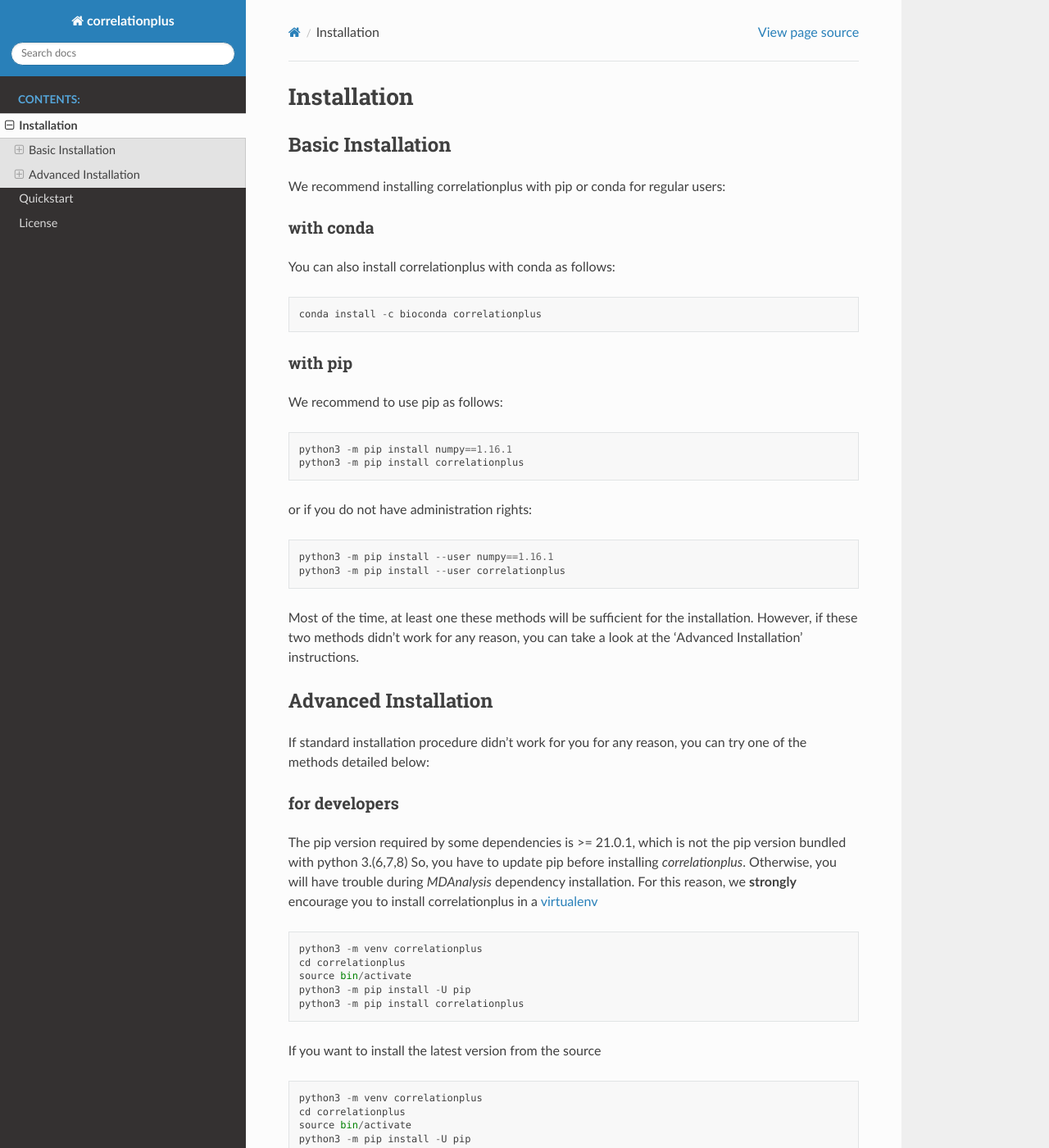
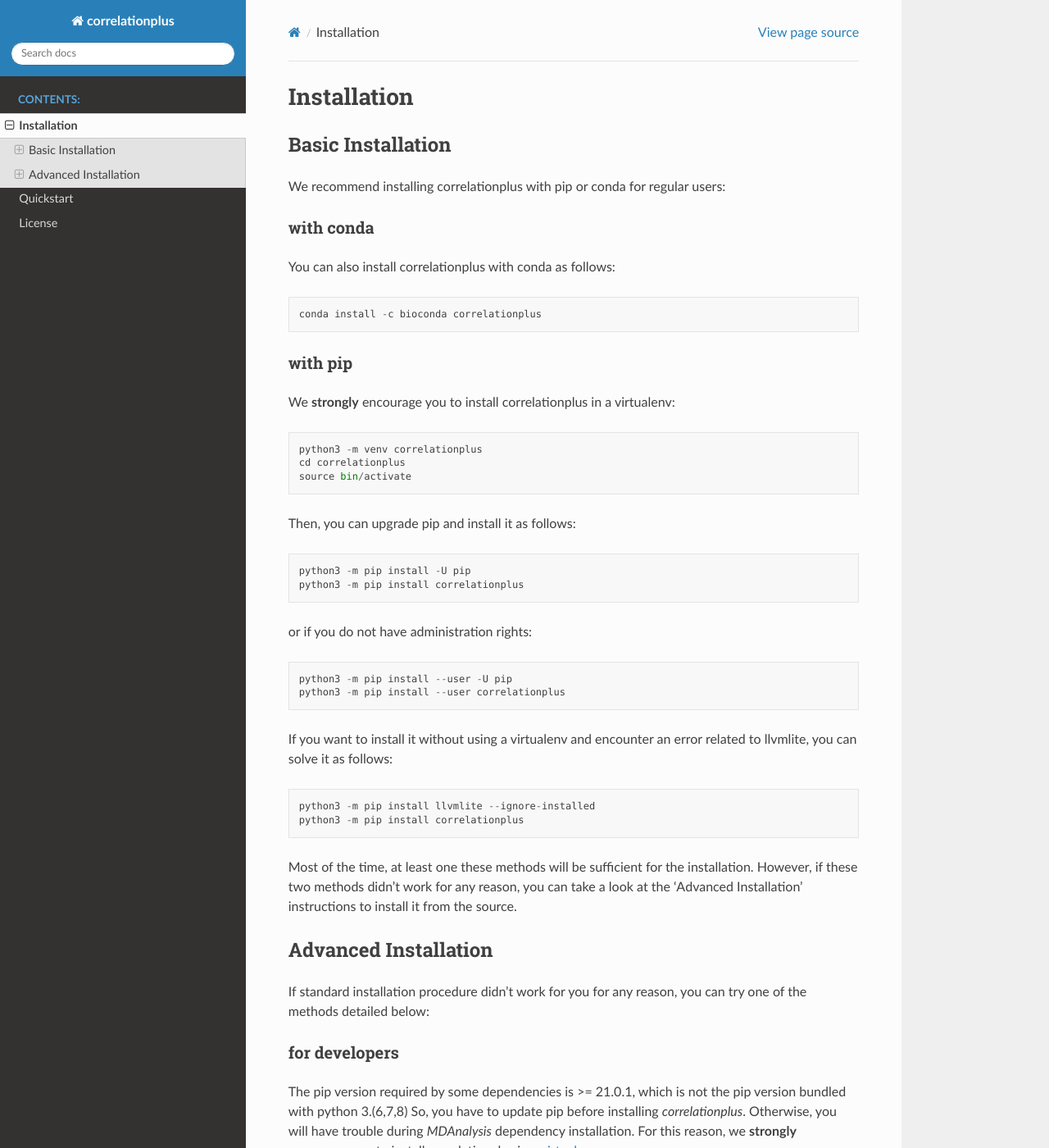
Before and after one commit to tekpinar/correlationplus, a Sphinx documentation site: the page built from docs/installation.rst, in a window 1280 px wide and 1400 px high. Shown: the whole window at 82% size. Built offline with Sphinx 7.4.7 and the Read the Docs theme 2.0.0, drawn with Linux system fonts in a browser that asks for light colours.

Commit message:
Updated installation.rst

```diff
--- a/docs/installation.rst
+++ b/docs/installation.rst
@@ -13,22 +13,33 @@
     conda install -c bioconda correlationplus
 with pip
 ~~~~~~~~
-We recommend to use pip as follows::
+We **strongly** encourage you to install correlationplus in a virtualenv::
 
-	python3 -m pip install numpy==1.16.1
+	python3 -m venv correlationplus
+	cd correlationplus
+	source bin/activate
+
+Then, you can upgrade pip and install it as follows::
+
+	python3 -m pip install -U pip
 	python3 -m pip install correlationplus
 
 
 or if you do not have administration rights::
 
-	python3 -m pip install --user numpy==1.16.1
+	python3 -m pip install --user -U pip
 	python3 -m pip install --user correlationplus
 
+If you want to install it without using a virtualenv and encounter an error related to llvmlite,
+you can solve it as follows::
+
+	python3 -m pip install llvmlite --ignore-installed
+	python3 -m pip install correlationplus
 
 
 Most of the time, at least one these methods will be sufficient for the installation.
 However, if these two methods didn't work for any reason, you can take a look
-at the 'Advanced Installation' instructions.
+at the 'Advanced Installation' instructions to install it from the source.
 
 Advanced Installation
 ---------------------
```
